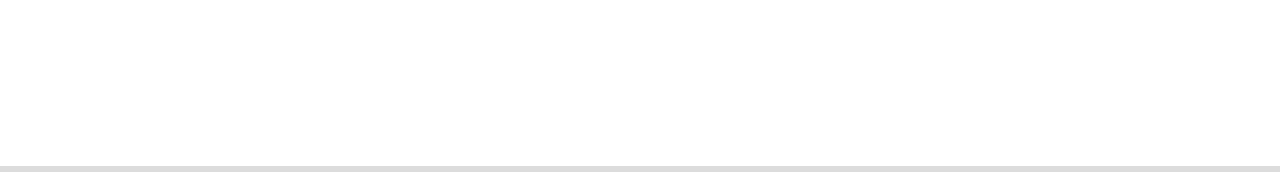
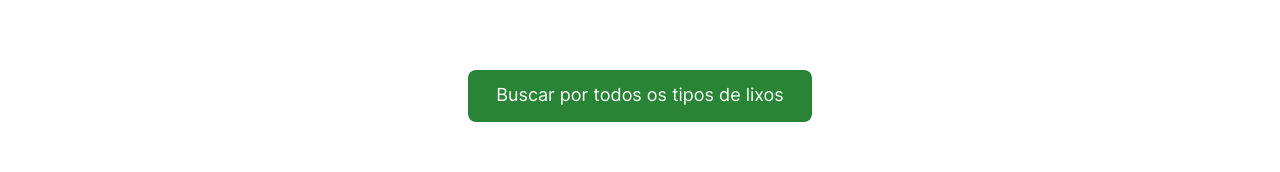
Before and after one commit to facens-fcc/recicla-ai-spring-boot, a React (Vite) app: page / in a window 1280 px wide. Shown: the part 423-595 px from the top of the page. Built offline with nearby package versions, Linux system fonts and the light colour scheme.

Commit message:
Add button component

```diff
--- a/src/components/Button/Button.jsx
+++ b/src/components/Button/Button.jsx
@@ -1,8 +1,29 @@
 import React from 'react';
 import style from './Button.module.css';
 
-const Button = () => {
-  return <div></div>;
+const Button = ({ children, ...props }) => {
+  const variantHandler = () => {
+    switch (props.variant) {
+      case 'primary':
+        return style.primary;
+      case 'secondary':
+        return style.secondary;
+      default:
+        return style.primary;
+    }
+  };
+
+  const tagHandler = () => {
+    return props.href ? 'a' : 'button';
+  };
+
+  const Tag = tagHandler();
+
+  return (
+    <Tag className={`${style.button} ${variantHandler()}`} {...props}>
+      {children}
+    </Tag>
+  );
 };
 
 export default Button;
--- a/src/components/Button/Button.module.css
+++ b/src/components/Button/Button.module.css
@@ -0,0 +1,23 @@
+.button {
+  border-radius: 0.5rem;
+  font-weight: 400;
+  line-height: 0;
+  text-decoration: none;
+
+  display: flex;
+  align-items: center;
+  width: max-content;
+
+  height: 3.25rem;
+  padding: 0 1.6em;
+}
+
+.primary {
+  background: var(--color-primary);
+  color: white;
+}
+
+.secondary {
+  background: white;
+  color: var(--color-body);
+}
```
